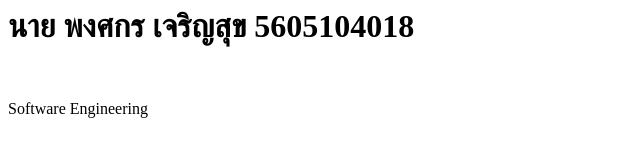
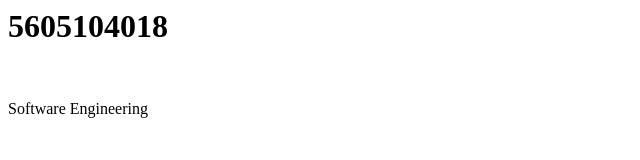
Before and after one commit to pongsakonjaroensuk/WebPong, a plain HTML site: page index.html in a window 1280 px wide. Shown: the whole page, without its empty margins (0-640 px from the left). Drawn offline with Linux system fonts and the light colour scheme.

Commit message:
Update index.html

```diff
--- a/index.html
+++ b/index.html
@@ -1,11 +1,11 @@
 <html>
 <head>
 	<title>
-	5605104018
+          Web1
 	</title>
 </head>
 <body>
-	<h1> นาย พงศกร  เจริญสุข 5605104018</h1><br/>
+	<h1>5605104018</h1><br/>
 	<p>Software Engineering</p>
 </body>
 </html>
```
